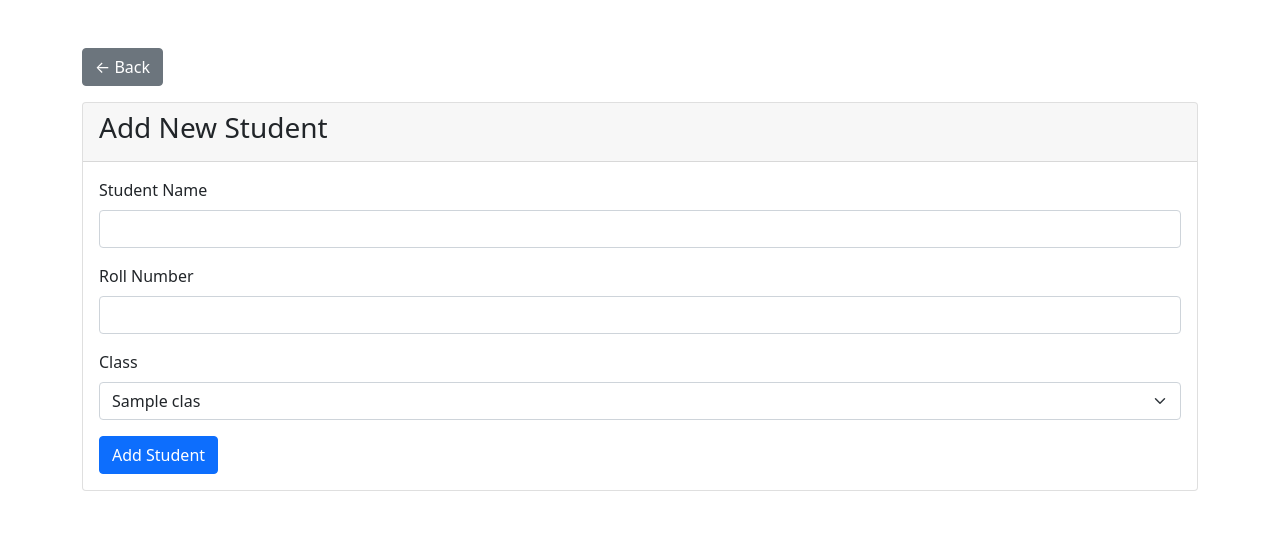
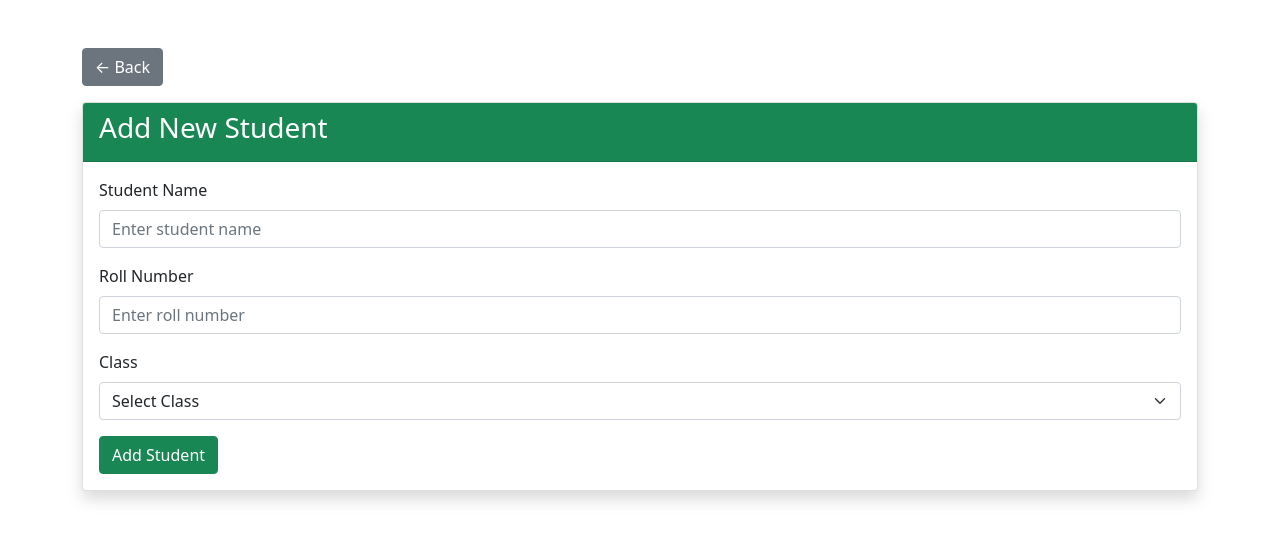
Before and after one commit to gauravkumar7860/RESULT-MANAGEMENT-SYSTEM, a Flask app: template result-management-system/templates/add_student.html in a window 1280 px wide. Shown: the top 541 px of the page. Run offline with Flask 3, Linux system fonts and the light colour scheme; the template is opened without the code that fills it: most values are stand-ins (such as "Sample title", 1, 10 or a date in 2020).

Commit message:
Update add_student.html

```diff
--- a/result-management-system/templates/add_student.html
+++ b/result-management-system/templates/add_student.html
@@ -5,34 +5,46 @@
     <link href="https://cdn.jsdelivr.net/npm/bootstrap@5.1.3/dist/css/bootstrap.min.css" rel="stylesheet">
 </head>
 <body>
+
 <div class="container mt-5">
     <a href="/admin/dashboard" class="btn btn-secondary mb-3">← Back</a>
-        <div class="card">
-            <div class="card-header">
+
+    <div class="card shadow">
+        <div class="card-header bg-success text-white">
             <h3>Add New Student</h3>
         </div>
+
         <div class="card-body">
-                <form method="POST">
+            <form method="POST" action="/admin/add_student">
+
+                <!-- Student Name -->
                 <div class="mb-3">
                     <label class="form-label">Student Name</label>
-                        <input type="text" class="form-control" name="name" required>
+                    <input type="text" class="form-control" name="name" placeholder="Enter student name" required>
                 </div>
+
+                <!-- Roll Number -->
                 <div class="mb-3">
                     <label class="form-label">Roll Number</label>
-                        <input type="text" class="form-control" name="roll_no" required>
+                    <input type="text" class="form-control" name="roll_no" placeholder="Enter roll number" required>
                 </div>
+
+                <!-- Class Dropdown -->
                 <div class="mb-3">
                     <label class="form-label">Class</label>
                     <select class="form-select" name="class_id" required>
-                            {% for class in classes %}
-                            <option value="{{ class[0] }}">{{ class[1] }}</option>
+                        <option value="">Select Class</option>
+                        {% for cls in classes %}
+                        <option value="{{ cls[0] }}">{{ cls[1] }}</option>
                         {% endfor %}
                     </select>
                 </div>
-                    <button type="submit" class="btn btn-primary">Add Student</button>
+
+                <button type="submit" class="btn btn-success">Add Student</button>
             </form>
         </div>
     </div>
 </div>
+
 </body>
 </html>
```
Lines whose indentation alone changed are shown as unchanged.
